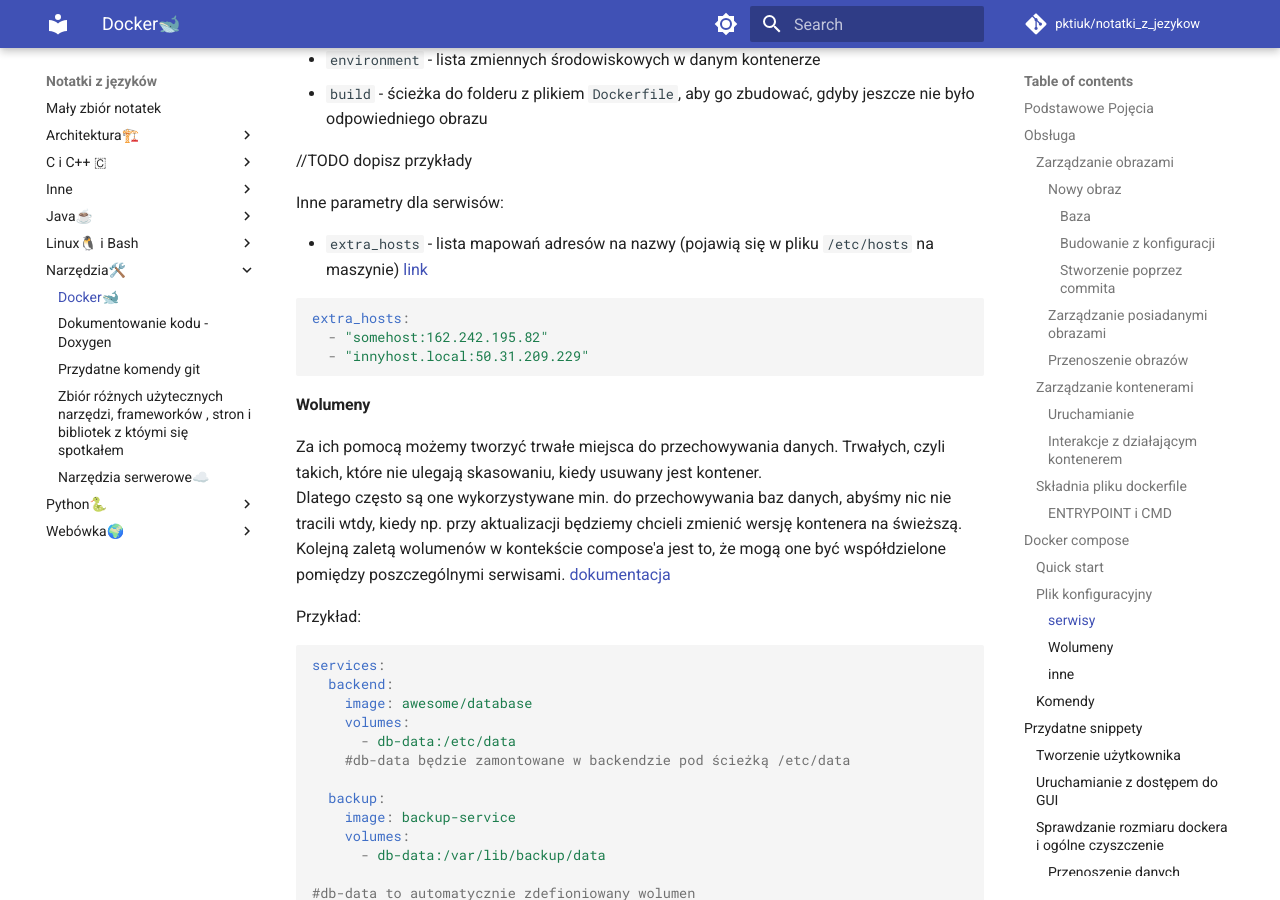
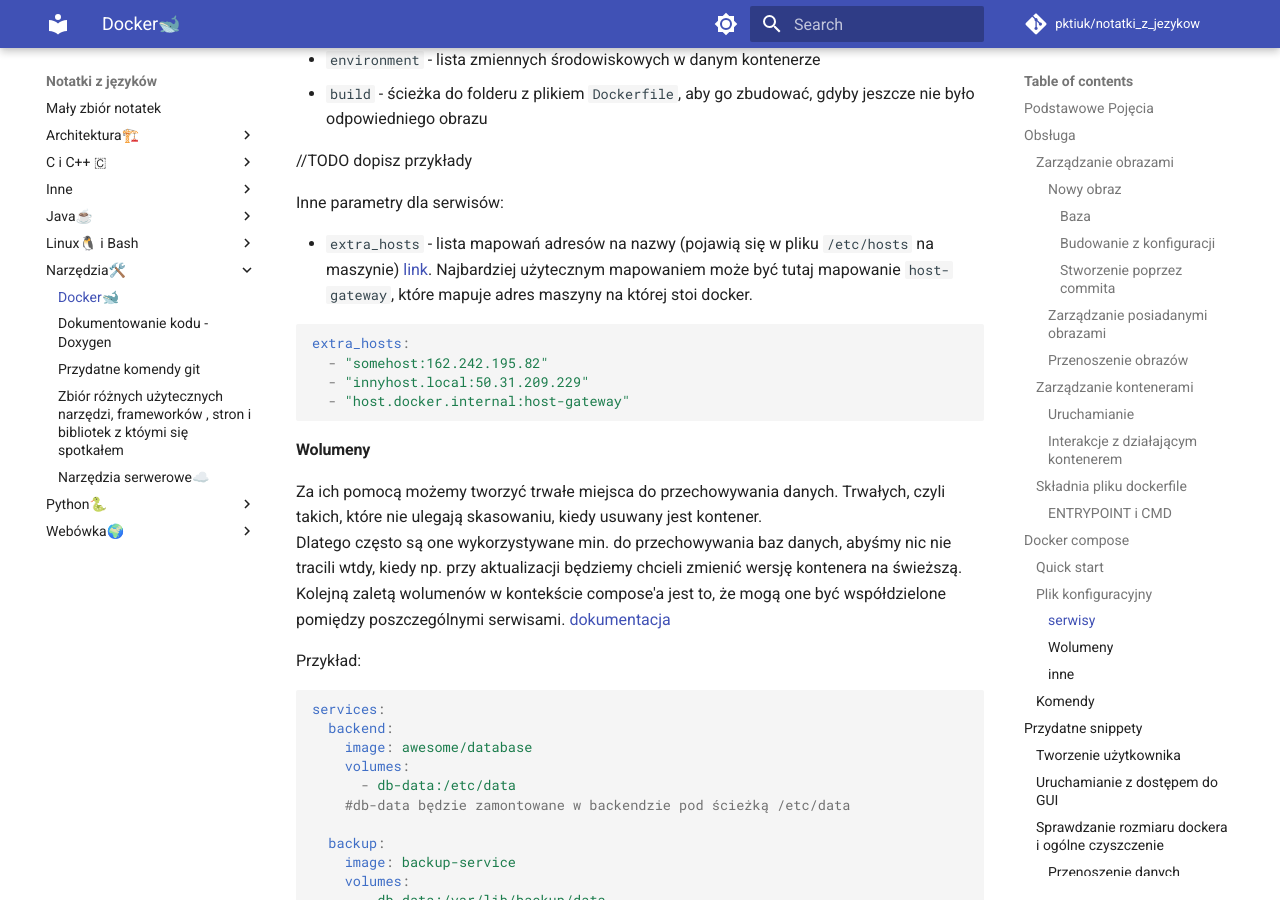
Before and after one commit to pktiuk/notatki_z_jezykow, an MkDocs documentation site: the page built from docs/Narzędzia🛠️/docker.md, in a window 1280 px wide and 900 px high, scrolled down 8632 px. Built offline with MkDocs 1.6.1 and Material for MkDocs 9.7.7, drawn with Linux system fonts in a browser that asks for light colours; comment, search, counter and statistics services are not loaded.

Commit message:
Hosty dockera

````diff
--- a/docs/Narzędzia🛠️/docker.md
+++ b/docs/Narzędzia🛠️/docker.md
@@ -371,12 +371,13 @@ Podstawowe parametry dla serwisów [dokumentacja](https://docs.docker.com/compos
 
 Inne parametry dla serwisów:
 
-- `extra_hosts` - lista mapowań adresów na nazwy (pojawią się w pliku `/etc/hosts` na maszynie) [link](https://docs.docker.com/compose/compose-file/compose-file-v3/)
+- `extra_hosts` - lista mapowań adresów na nazwy (pojawią się w pliku `/etc/hosts` na maszynie) [link](https://docs.docker.com/compose/compose-file/compose-file-v3/). Najbardziej użytecznym mapowaniem może być tutaj mapowanie `host-gateway`, które mapuje adres maszyny na której stoi docker.
 
 ```yaml
 extra_hosts:
   - "somehost:162.242.195.82"
   - "innyhost.local:50.31.209.229"
+  - "host.docker.internal:host-gateway"
 ```
 
 #### Wolumeny
````
